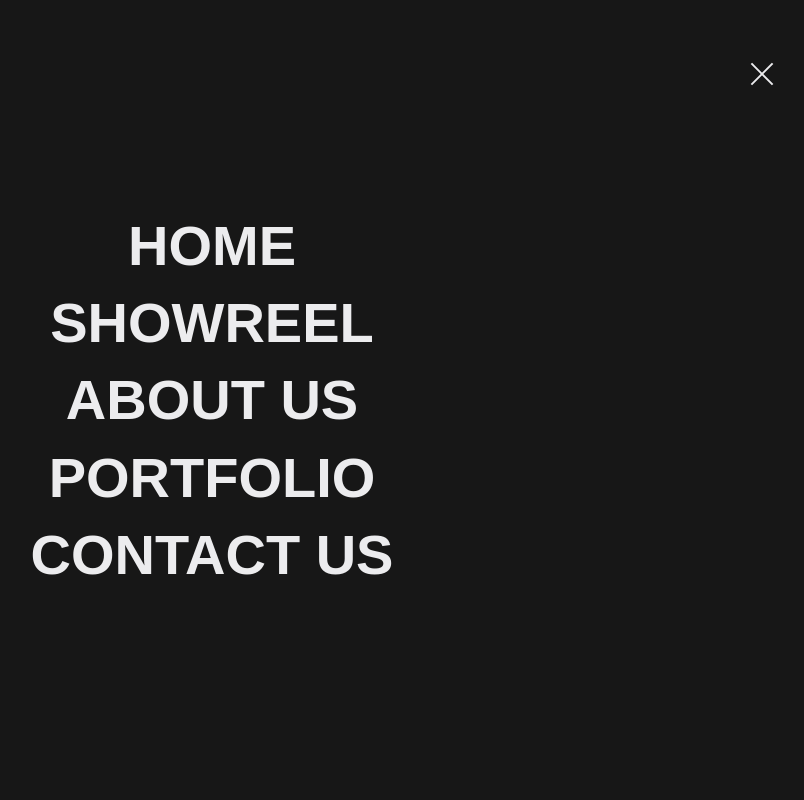
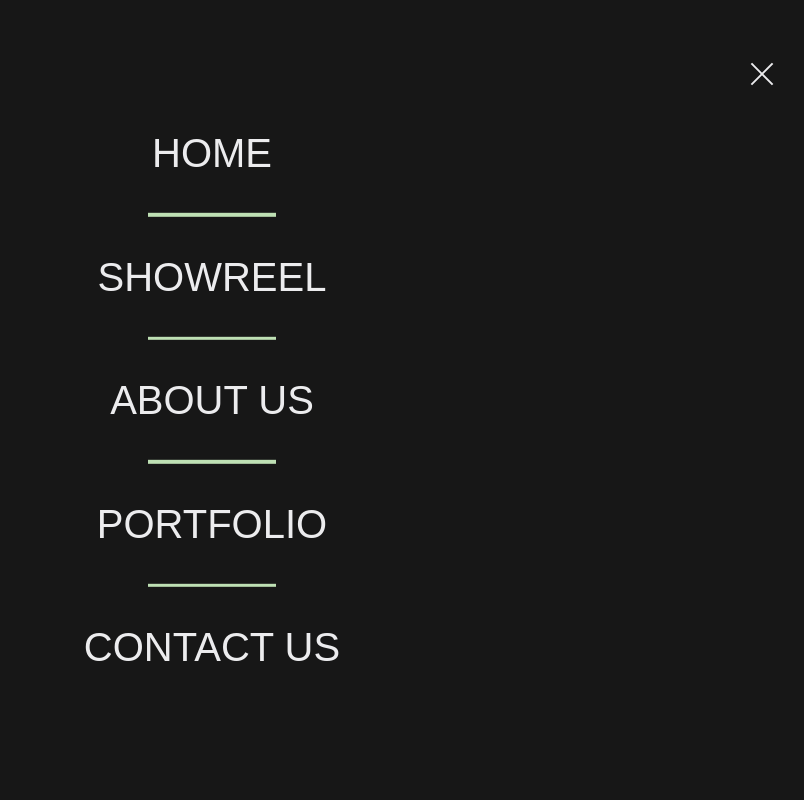
Before and after one commit to Info-Modant/modant-next-site, a Next.js app: page / in a window 1280 px wide. Both pictures are taken after a click on the label 1190 px from the left and 78 px from the top of the page. Shown: the top 800 px of the page, without its empty margins (428-1232 px from the left). Built offline with nearby package versions, Linux system fonts and the light colour scheme.

Commit message:
scss tweaks

```diff
--- a/components/Header.tsx
+++ b/components/Header.tsx
@@ -1,5 +1,6 @@
 import * as React from "react"
 import { Nav } from "../data/dataStructure";
+import {ReactNode, ReactNodeArray} from "react";
 
 interface HeaderProps {
   navList: Nav[]
@@ -14,7 +15,7 @@ export function Header ({ navList }: HeaderProps) {
       <nav className="nav">
         <ul className="pt-5">{
           navList.map((n, i) => {
-            return <li key={ i }><a href={ n.href }>{ n.pageTitle }</a></li>
+            return <List isLastItem={ i + 1 == navList.length } key={ i }><a href={ n.href }>{ n.pageTitle }</a></List>
           })
         }
         </ul>
@@ -22,3 +23,18 @@ export function Header ({ navList }: HeaderProps) {
     </header>
   )
 }
+
+interface ListProps {
+  children: ReactNode | ReactNodeArray,
+  isLastItem?: boolean,
+}
+
+function List({ children, isLastItem }: ListProps) {
+
+  return (
+    <>
+      <li>{ children }</li>
+      { !isLastItem && <div className="nav-divider" /> }
+    </>
+  )
+}
--- a/data/dataStructure.ts
+++ b/data/dataStructure.ts
@@ -1,7 +1,3 @@
-export interface Dict<T> {
-  [key: string]: T;
-}
-
 export interface SiteInfo {
   title: string,
   siteTitle: string,
--- a/styles/contact.scss
+++ b/styles/contact.scss
@@ -2,10 +2,10 @@
 
 div.contact-us-container {
   display: grid;
-  grid-template-columns: calc(70% - 2em) 30%;
-  grid-gap: 2em;
+  grid-template-columns: 55% 35%;
+  grid-gap: 10%;
   margin: 5em auto 2em auto;
-  max-width: 1500px;
+  //max-width: 1500px;
 
   @media (max-width: $smallTablet) {
     grid-template-columns: repeat(1, 1fr);
@@ -13,7 +13,7 @@ div.contact-us-container {
 
   div.more-info {
     border-left: 0.2em solid $primary;
-    padding-left: 1em;
+    padding-left: 10%;
     display: flex;
     flex-direction: column;
     justify-content: space-between;
--- a/styles/home.scss
+++ b/styles/home.scss
@@ -26,8 +26,12 @@ div.layout {
 }
 
 div.about-us-container {
-  padding: 2em;
+  padding: 2em 4em;
   background: $black;
+
+  @media (max-width: $phone) {
+    padding: 2em 1em;
+  }
 }
 
 section.home-main-section {
@@ -41,7 +45,7 @@ section.home-main-section {
   }
 
   h1 {
-    font-size: 4em;
+    font-size: 10vh;
     font-weight: 300;
     letter-spacing: 0.3em;
   }
@@ -78,7 +82,7 @@ button.showreel-button {
   border-radius: 99px;
   background: none;
   transition: all 0.3s linear;
-  border: none;
+  border: 0.2em solid $primary;
 
   p {
     text-transform: uppercase;
@@ -113,6 +117,10 @@ div.description-and-profile {
       font-size: 1.4em;
       text-align: justify;
       line-height: 1.3em;
+
+      @media (max-width: $phone) {
+        font-size: 1em;
+      }
     }
   }
 
--- a/styles/main.scss
+++ b/styles/main.scss
@@ -3,7 +3,7 @@
 div.footer {
   display: grid;
   grid-template-columns: repeat(2, 1fr);
-  padding: 2em;
+  padding: 2em 4em;
   border-top: 0.3em solid $primary;
   background: $black;
 
@@ -30,10 +30,14 @@ div.footer {
     display: grid;
     place-items: end end;
   }
+
+  @media (max-width: $phone) {
+    padding: 2em 1em;
+  }
 }
 
 .portfolio-page, .contact-page {
-  padding: 2em;
+  padding: 2em 4em;
 
   @media (max-width: $phone) {
     padding: 2em 0.5em;
--- a/styles/nav.scss
+++ b/styles/nav.scss
@@ -166,9 +166,9 @@ header.main-nav-header {
   .nav ul li{
     position: relative;
     display: block;
-    width: 100%;
+    //width: 100%;
     padding: 0;
-    margin: 10px 0;
+    margin: 2em 0;
     text-align: center;
     list-style: none;
     pointer-events: none;
@@ -176,6 +176,12 @@ header.main-nav-header {
     visibility: hidden;
     transform: translateY(30px);
     transition: all 250ms linear;
+  }
+  .nav ul div.nav-divider {
+    margin-left: 47.5%;
+    width: 5%;
+    height: 0.2em;
+    background: $primary;
   }
   .nav ul li:nth-child(1){
     transition-delay: 200ms;
@@ -189,12 +195,12 @@ header.main-nav-header {
   .nav ul li:nth-child(4){
     transition-delay: 50ms;
   }
-  .nav ul li a{
+  .nav ul li a {
     font-family: 'Montserrat', sans-serif;
-    font-size: 7vh;
+    font-size: 5vh;
     text-transform: uppercase;
     line-height: 1.2;
-    font-weight: 800;
+    font-weight: 400;
     display: inline-block;
     position: relative;
     color: #ececee;
@@ -281,7 +287,7 @@ header.main-nav-header {
       color: #ffeba7;
     }
     .nav ul li a{
-      font-size: 8vh;
+      font-size: 5vh;
     }
   }
 }
--- a/styles/portfolio.scss
+++ b/styles/portfolio.scss
@@ -6,6 +6,14 @@ div.portfolio-items-grid {
   place-items: center;
   grid-template-columns: repeat(3, 1fr);
   grid-gap: 2em;
+
+  @media (max-width: $smallTablet) {
+    grid-template-columns: repeat(2, 1fr);
+  }
+
+  @media (max-width: $phone) {
+    grid-template-columns: repeat(1, 1fr);
+  }
 
   section.project {
     display: grid;
```
